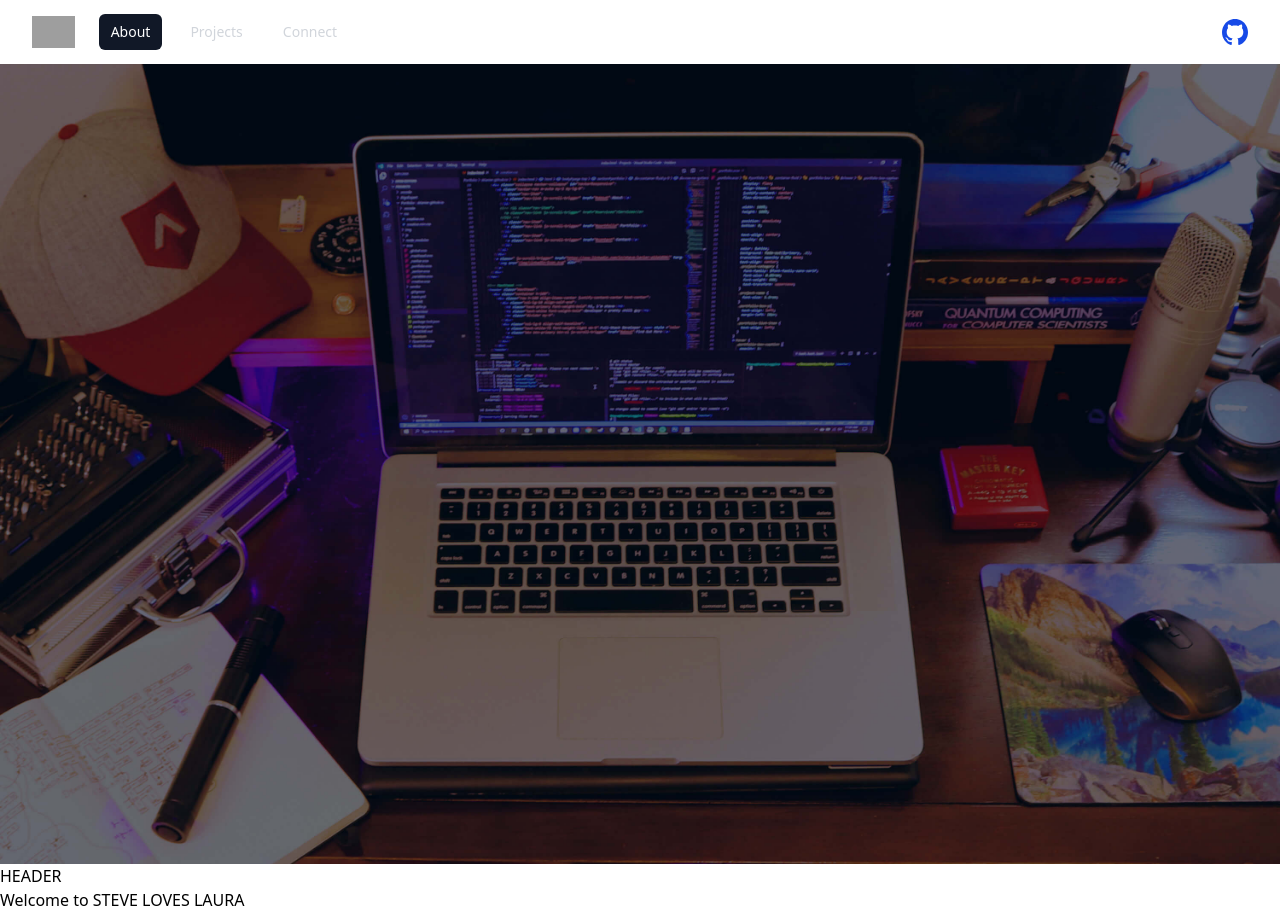
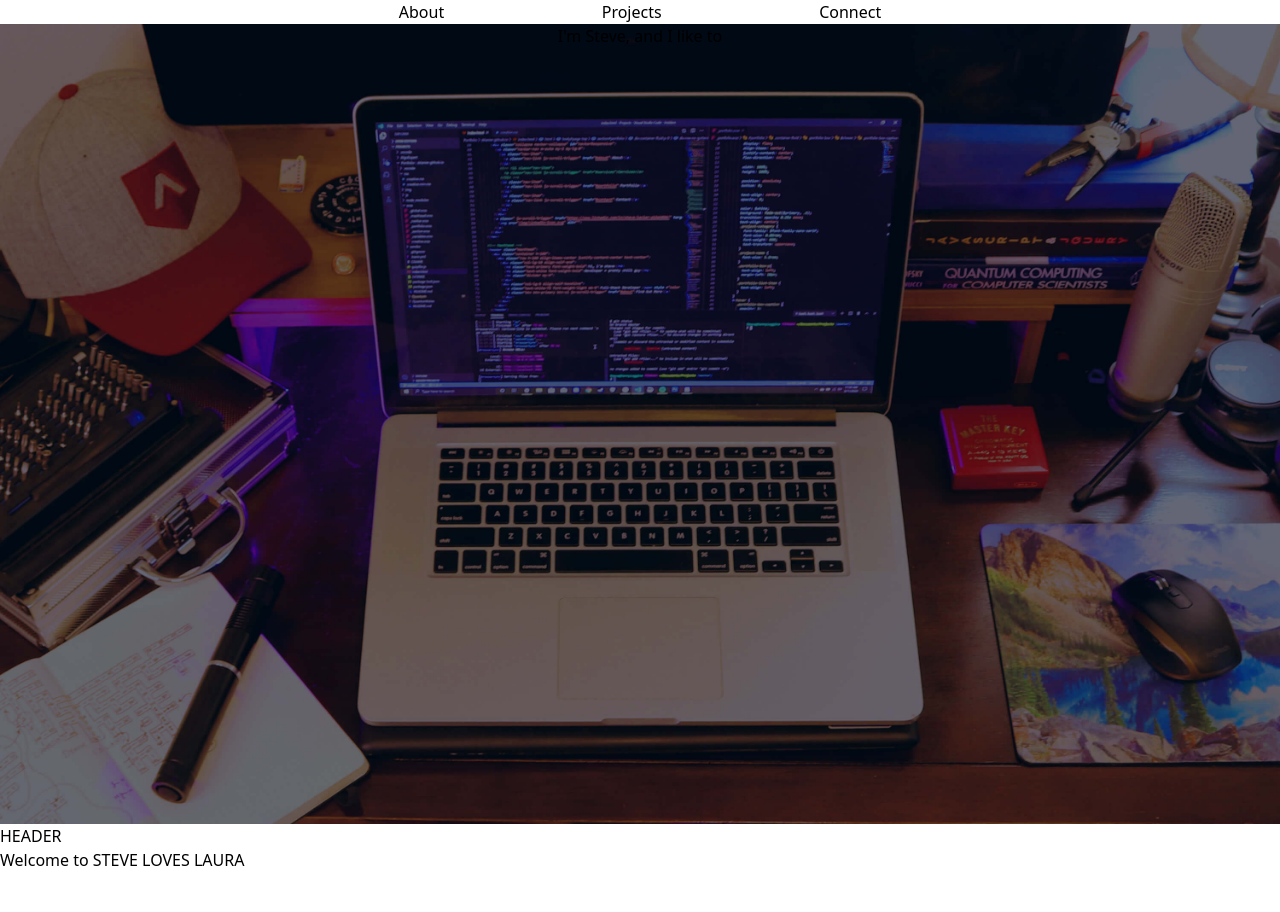
Before and after one commit to sklanier/Portfolio, a Next.js app: page / in a window 1280 px wide. After the commit the page ends 872 px from the top, so only its background shows below. Built offline with nearby package versions, Linux system fonts and the light colour scheme; grey boxes are pictures that could not be loaded.

Commit message:
changed nav

```diff
--- a/components/Hero.js
+++ b/components/Hero.js
@@ -1,6 +1,8 @@
 const Hero = () => (
     <div className="bg-hero-image bg-cover bg-center bg-no-repeat bg-fixed h-screen">
-
+        <div className="text-center m-auto">
+            I'm Steve, and I like to
+        </div>
     </div>
 );
 
--- a/components/Nav.js
+++ b/components/Nav.js
@@ -1,89 +1,16 @@
-import { Fragment } from 'react'
-import { Disclosure, Menu, Transition } from '@headlessui/react'
-import { BellIcon, MenuIcon, XIcon } from '@heroicons/react/outline'
+import Link from 'next/link'
 
-const navigation = [
-  { name: 'About', href: '#about', current: true },
-  { name: 'Projects', href: '#projects', current: false },
-  { name: 'Connect', href: '#connect', current: false },
-]
+const Nav = () => (
+  <nav>
+    <div className="github"></div>
 
-function classNames(...classes) {
-  return classes.filter(Boolean).join(' ')
-}
+    <div className="bg-transparent flex justify-around w-6/12 m-auto">
+      <Link href="#about"><a>About</a></Link>
+      <Link href="#projects"><a>Projects</a></Link>
+      <Link href="#connect"><a>Connect</a></Link>
+    </div>
 
-export default function Example() {
-  return (
-    <Disclosure as="nav" className="bg-transparent">
-      {({ open }) => (
-        <>
-          <div className="max-w-7xl mx-auto px-2 sm:px-6 lg:px-8">
-            <div className="relative flex items-center justify-between h-16">
-              <div className="absolute inset-y-0 left-0 flex items-center sm:hidden">
-                {/* Mobile menu button*/}
-                <Disclosure.Button className="inline-flex items-center justify-center p-2 rounded-md text-gray-400 hover:text-white hover:bg-gray-700 focus:outline-none focus:ring-2 focus:ring-inset focus:ring-white">
-                  <span className="sr-only">Open main menu</span>
-                  {open ? (
-                    <XIcon className="block h-6 w-6" aria-hidden="true" />
-                  ) : (
-                    <MenuIcon className="block h-6 w-6" aria-hidden="true" />
-                  )}
-                </Disclosure.Button>
-              </div>
-              <div className="flex-1 flex items-center justify-center sm:items-stretch sm:justify-start">
-                <div className="flex-shrink-0 flex items-center">
-                  <img
-                    className="block lg:hidden h-8 w-auto"
-                    src="https://tailwindui.com/img/logos/workflow-mark-indigo-500.svg"
-                    alt="Workflow"
-                  />
-                  <img
-                    className="hidden lg:block h-8 w-auto"
-                    src="https://tailwindui.com/img/logos/workflow-logo-indigo-500-mark-white-text.svg"
-                    alt="Workflow"
-                  />
-                </div>
-                <div className="hidden sm:block sm:ml-6">
-                  <div className="flex space-x-4">
-                    {navigation.map((item) => (
-                      <a
-                        key={item.name}
-                        href={item.href}
-                        className={classNames(
-                          item.current ? 'bg-gray-900 text-white' : 'text-gray-300 hover:bg-gray-700 hover:text-white',
-                          'px-3 py-2 rounded-md text-sm font-medium'
-                        )}
-                        aria-current={item.current ? 'page' : undefined}
-                      >
-                        {item.name}
-                      </a>
-                    ))}
-                  </div>
-                </div>
-              </div>
-              <img src="assets/img/Github-icon.svg" alt=""></img>
-            </div>
-          </div>
+  </nav>
+);
 
-          <Disclosure.Panel className="sm:hidden">
-            <div className="px-2 pt-2 pb-3 space-y-1">
-              {navigation.map((item) => (
-                <a
-                  key={item.name}
-                  href={item.href}
-                  className={classNames(
-                    item.current ? 'bg-gray-900 text-white' : 'text-gray-300 hover:bg-gray-700 hover:text-white',
-                    'block px-3 py-2 rounded-md text-base font-medium'
-                  )}
-                  aria-current={item.current ? 'page' : undefined}
-                >
-                  {item.name}
-                </a>
-              ))}
-            </div>
-          </Disclosure.Panel>
-        </>
-      )}
-    </Disclosure>
-  )
-}
+export default Nav;
```
